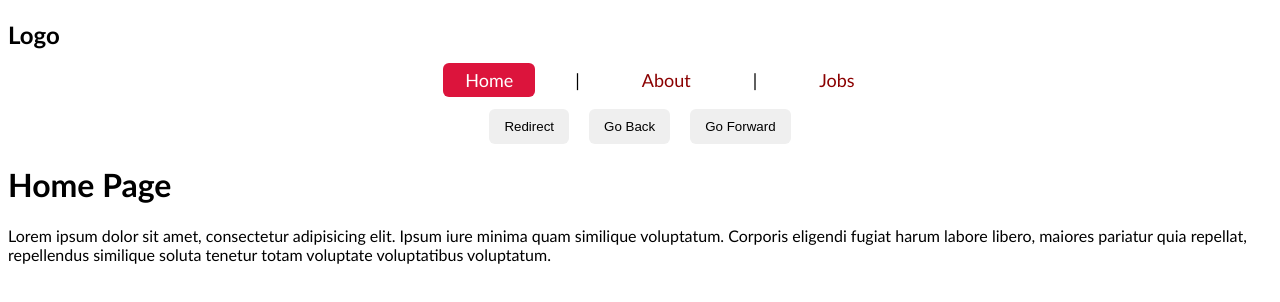
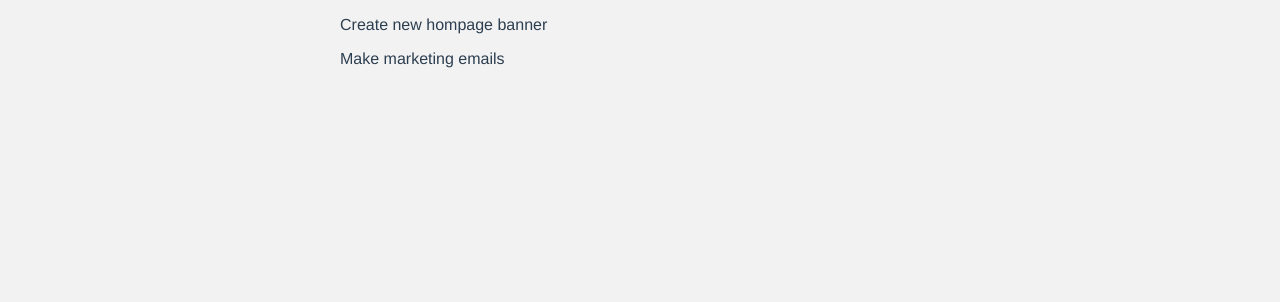
Before and after one commit to alberthoxha/project-planner, a Vue app: page / in a window 1280 px wide. Shown: the top 302 px of the page. Built offline with nearby package versions, Linux system fonts and the light colour scheme; data requests are answered from the project's data file.

Commit message:
adding seperate component signle project

```diff
--- a/data/db.json
+++ b/data/db.json
@@ -0,0 +1,16 @@
+{
+  "projects": [
+    {
+      "id": 1,
+      "title": "Create new hompage banner",
+      "details": "Lorem ipsum",
+      "complete": false
+    },
+    {
+      "id": 2,
+      "title": "Make marketing emails",
+      "details": "Lorem ipsum",
+      "complete": true
+    }
+  ]
+}
--- a/package.json
+++ b/package.json
@@ -9,6 +9,7 @@
     "preview": "vite preview"
   },
   "dependencies": {
+    "json-server": "^0.17.3",
     "vue": "^3.3.4",
     "vue-router": "^4.2.4"
   },
--- a/src/App.vue
+++ b/src/App.vue
@@ -1,92 +1,17 @@
 <template>
-  <h2>Logo</h2>
-  <div class="nav">
-    <ul>
-    <li>
-      <router-link to="/">Home</router-link>
-    </li>
-      |
-      <li>
-        <router-link :to="{name: 'About'}">About</router-link>
-      </li>
-      |
-      <li>
-        <router-link :to="{name: 'Jobs'}">Jobs</router-link>
-      </li>
-    </ul>
-  </div>
-  <div class="but">
-    <button @click="redirect">Redirect</button>
-    <button @click="back">Go Back</button>
-    <button @click="forward">Go Forward</button>
-  </div>
   <router-view></router-view>
 </template>
+<style >
+body {
+  background: #f2f2f2
+}
 
-
-<script >
-import {RouterLink} from "vue-router";
-// const  back = () => {
-//   console.log('Back')
-// }
-export default  {
-  methods: {
-    redirect() {
-      console.log('redirect')
-      this.$router.push({name: 'About'})
-    },
-    back(){
-      console.log('back')
-      this.$router.go(-1)
-    },
-    forward(){
-      console.log('forward')
-      this.$router.go(1)
-
-    }
-  },
-
-  }
-</script>
-
-
-<style >
-body{
-  font-family: Calibri;
-
-}
-.nav ul {
-  display: flex;
-  list-style: none;
-  justify-content: center;
-  gap: 40px;
-  font-size: 18px;
-
-}
-.nav ul a {
-  color: darkred;
-  text-decoration: none;
-  padding: 6px 22px;
-  outline: none;
-
-}
-.nav a.router-link-active {
-  color: white;
-  background: crimson;
-  padding: 6px 22px;
-  border-radius: 6px;
-  outline: none;
-}
-.but {
-  display: flex;
-  justify-content: center;
-  gap: 20px
-
-}
-button {
-  padding: 10px 15px;
-  border-radius: 6px;
-  border: none;
-  cursor: pointer;
+#app {
+  font-family: Avenir, Helvetica, Arial, sans-serif;
+  -webkit-font-smoothing: antialiased;
+  -moz-osx-font-smoothing: grayscale;
+  max-width: 600px;
+  margin: 0 auto;
+  color: #2c3e50;
 }
 </style>
--- a/src/router/index.js
+++ b/src/router/index.js
@@ -1,47 +1,16 @@
-import {createRouter,createWebHistory} from "vue-router"
-import Home from '../views/Home.vue'
-import About from '../views/About.vue'
-import Jobs from "../views/jobs/Jobs.vue";
-import JobDetails from "../views/jobs/JobDetails.vue";
-import NotFound from "../views/NotFound.vue";
+import { createRouter, createWebHistory } from 'vue-router';
+import Home from '../views/Home.vue';
 
 const routes = [
   {
     path: '/',
     name: 'Home',
-        component: Home
+    component: Home,
   },
-    {
-        path: '/about',
-        name: 'About',
-        component: About
-    },
-    {
-        path: '/jobs',
-        name: 'Jobs',
-        component: Jobs
-    },
-    {
-        path: '/jobs/:id',
-        name: 'JobDetails',
-        component: JobDetails,
-        props: true
-    },
-    // redirect
-    {
-        path: '/all-jobs',
-        redirect: '/jobs'
-    },
-    // not found
-    {
-        path: '/:catchAll(.*)',
-        name: 'NotFound',
-        component: NotFound
-    }
-]
+];
 
 const router = createRouter({
   history: createWebHistory(),
   routes,
-})
-export default  router
+});
+export default router;
--- a/src/views/Home.vue
+++ b/src/views/Home.vue
@@ -1,6 +1,26 @@
 <template>
-  <h1>Home Page</h1>
- <p>Lorem ipsum dolor sit amet, consectetur adipisicing elit. Ipsum iure minima quam similique voluptatum. Corporis eligendi fugiat harum labore libero, maiores pariatur quia repellat, repellendus similique soluta tenetur totam voluptate voluptatibus voluptatum.</p>
+  <div class="home">
+    <div v-if="projects.length">
+      <div v-for="project in projects" :key="project.id">
+        <p>{{ project.title }}</p>
+      </div>
+    </div>
+  </div>
 </template>
-<script setup>
+<script >
+export default {
+  name: 'Home',
+  components: {},
+  data() {
+    return {
+      projects: []
+    }
+  },
+  mounted() {
+    fetch('http://localhost:3000/projects')
+      .then(res => res.json())
+      .then(data => this.projects = data)
+      .catch(err => console.log(err.message))
+  }
+}
 </script>
```
Also changed, not shown: src/main.js (+4 -4 lines), 1 other file (tests, documents, lock files or other folders). Lines whose indentation alone changed are shown as unchanged.
